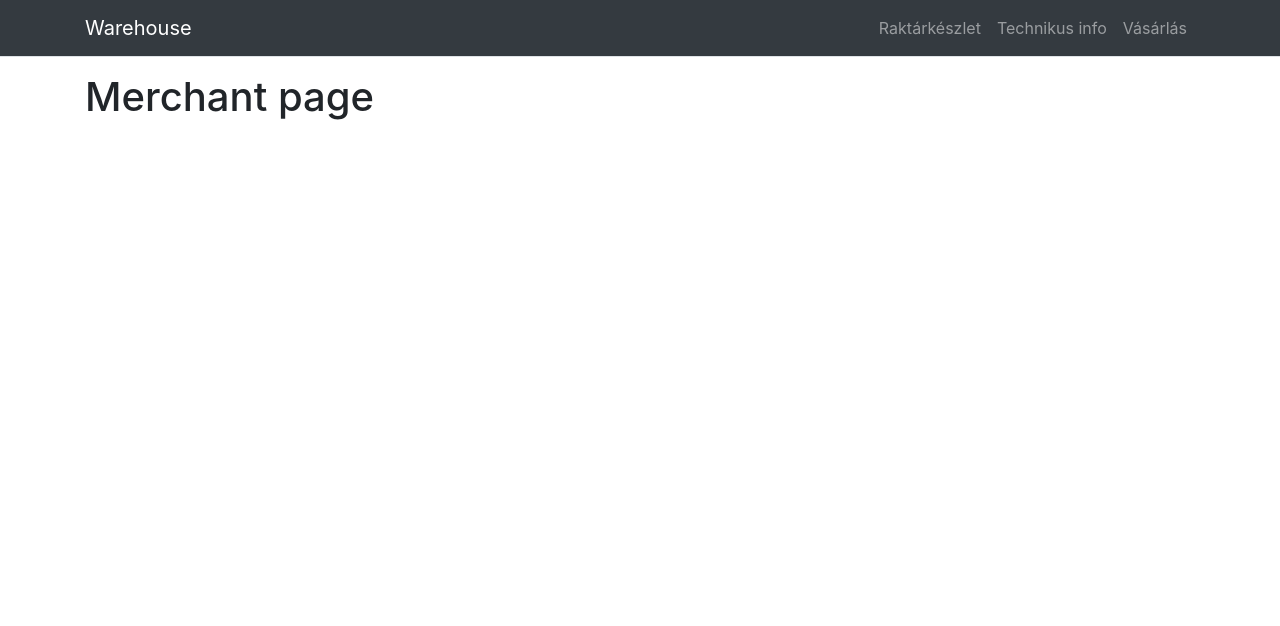
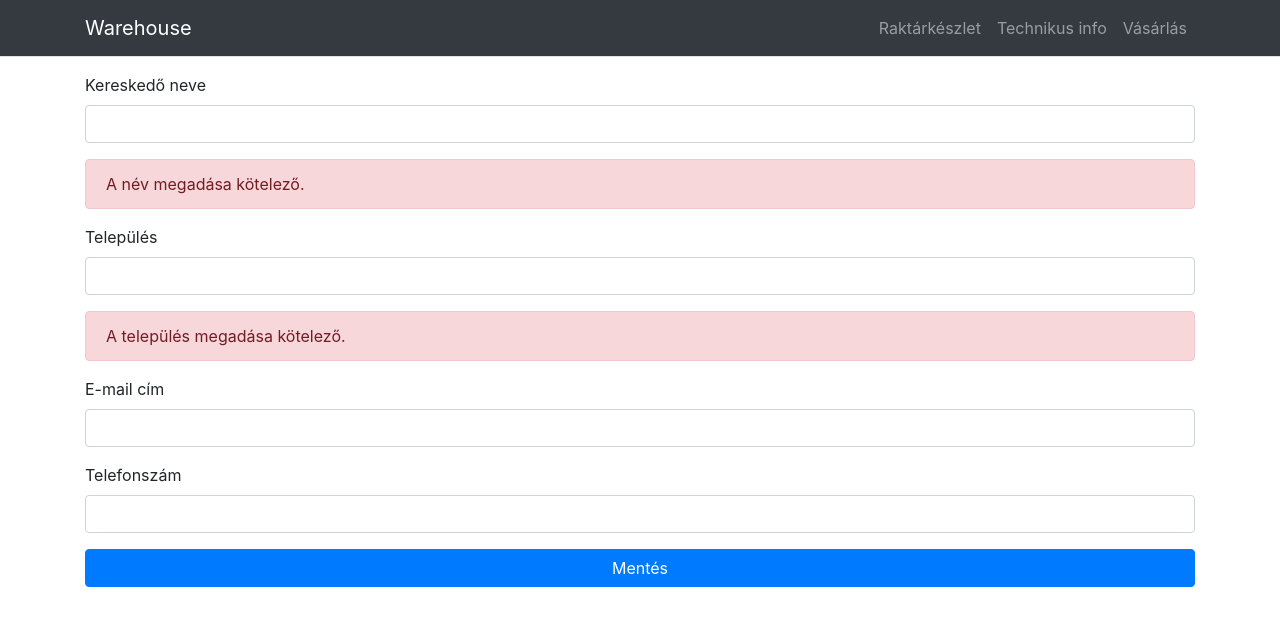
Before and after one commit to jbence1994/warehouse-ui, a React (Create React App) app: page /kereskedo/uj in a window 1280 px wide. Shown: the top 626 px of the page. Built offline with nearby package versions, Linux system fonts and the light colour scheme.

Commit message:
Implement merchant creating form

```diff
--- a/src/components/common/textInput.jsx
+++ b/src/components/common/textInput.jsx
@@ -1,6 +1,6 @@
 import React, { Fragment } from "react";
 
-const TextInput = ({ labelText, name, value, errorMessage, onChange }) => {
+const TextInput = ({ labelText, name, value, errorMessage = "", onChange }) => {
   return (
     <Fragment>
       <div className="form-group">
--- /dev/null
+++ b/src/components/createMerchantForm.jsx
@@ -0,0 +1,110 @@
+import React, { Fragment, useState } from "react";
+
+import TextInput from "./common/textInput";
+import Submit from "./common/submit";
+import Modal from "./common/modal";
+
+import { createMerchant } from "../services/merchantService";
+
+import pages from "../config/app.skeleton";
+
+const CreateMerchantForm = () => {
+  const [merchant, setMerchant] = useState({
+    name: "",
+    city: "",
+    email: "",
+    phone: "",
+  });
+
+  const [shouldShowSuccessModal, setShouldShowSuccessModal] = useState(false);
+  const [shouldShowErrorModal, setShouldErrorShowModal] = useState(false);
+
+  const handleSubmit = async (e) => {
+    e.preventDefault();
+
+    try {
+      const { data } = await createMerchant(merchant);
+      setMerchant({ ...data });
+
+      setShouldShowSuccessModal(true);
+    } catch {
+      setShouldErrorShowModal(true);
+    }
+  };
+
+  const handleSuccessModalClosed = () => {
+    setShouldShowSuccessModal(false);
+
+    setMerchant({ name: "", city: "", email: "", phone: "" });
+  };
+
+  const handleErrorModalClosed = () => {
+    setShouldErrorShowModal(false);
+  };
+
+  const handleTextChange = ({ currentTarget: input }) => {
+    const updatedMerchant = { ...merchant };
+    updatedMerchant[input.name] = input.value;
+    setMerchant(updatedMerchant);
+  };
+
+  const { name, city, email, phone } = merchant;
+
+  const { SUPPLIES_PAGE } = pages;
+  const { path: suppliesPagePath } = SUPPLIES_PAGE;
+
+  return (
+    <Fragment>
+      <form onSubmit={handleSubmit} noValidate>
+        <TextInput
+          labelText="Kereskedő neve"
+          name="name"
+          value={name}
+          errorMessage="A név megadása kötelező."
+          onChange={handleTextChange}
+        />
+        <TextInput
+          labelText="Település"
+          name="city"
+          value={city}
+          errorMessage="A település megadása kötelező."
+          onChange={handleTextChange}
+        />
+        <TextInput
+          labelText="E-mail cím"
+          name="email"
+          value={email}
+          onChange={handleTextChange}
+        />
+        <TextInput
+          labelText="Telefonszám"
+          name="phone"
+          value={phone}
+          onChange={handleTextChange}
+        />
+        <Submit text="Mentés" />
+      </form>
+      {shouldShowSuccessModal && (
+        <Modal
+          title="Kereskedő hozzáadása sikeres!"
+          content={`A(z) ${name} nevű kereskedő sikeresen nyilvántartásba került.`}
+          buttonText="Hozzáadás folytatása"
+          routingButtonText="Vissza a raktárkészlethez"
+          redirectUrl={suppliesPagePath}
+          onClick={handleSuccessModalClosed}
+        />
+      )}
+      {shouldShowErrorModal && (
+        <Modal
+          title="Kereskedő hozzáadása sikertelen!"
+          content={`A(z) ${name} nevű kereskedő nem került nyilvántartásba.`}
+          buttonText="OK"
+          isSuccessModal={false}
+          onClick={handleErrorModalClosed}
+        />
+      )}
+    </Fragment>
+  );
+};
+
+export default CreateMerchantForm;
--- a/src/pages/merchants.jsx
+++ b/src/pages/merchants.jsx
@@ -1,7 +1,14 @@
 import React from "react";
+import CreateMerchantForm from "../components/createMerchantForm";
 
 const Merchants = () => {
-  return <h1>Merchant page</h1>;
+  return (
+    <section className="row">
+      <article className="col-12">
+        <CreateMerchantForm />
+      </article>
+    </section>
+  );
 };
 
 export default Merchants;
```
